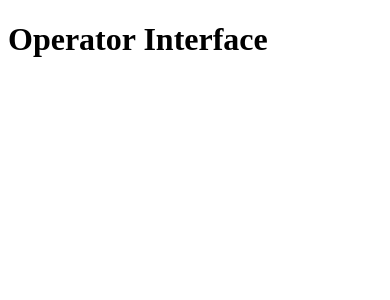
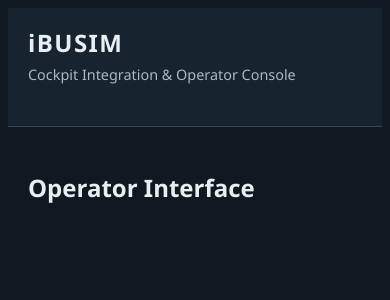
Before and after one commit to David-Kohn64/iBUSIM-integration-app, a React (Vite) app in the folder frontend/: page / in a window 390 px wide. Shown: the top 300 px of the page. Built offline with nearby package versions, Linux system fonts and the light colour scheme.

Commit message:
Operator Header and Layout w Styles sheet

```diff
--- a/frontend/src/operator/OperatorInterface.css
+++ b/frontend/src/operator/OperatorInterface.css
@@ -0,0 +1,102 @@
+:root {
+  font-family: "Segoe UI", Arial, sans-serif;
+  color: #e8eef4;
+  background: #101820;
+}
+
+* {
+  box-sizing: border-box;
+}
+
+.operator-page {
+  min-height: 100vh;
+  background: #101820;
+}
+
+.operator-header {
+  display: flex;
+  align-items: center;
+  justify-content: space-between;
+  gap: 24px;
+  padding: 20px 32px;
+  background: #17232e;
+  border-bottom: 1px solid #344654;
+}
+
+.operator-brand h1 {
+  margin: 0;
+  font-size: 1.5rem;
+  letter-spacing: 0.06em;
+}
+
+.operator-brand p {
+  margin: 6px 0 0;
+  color: #aabac7;
+  font-size: 0.9rem;
+}
+
+.operator-header-actions {
+  display: flex;
+  align-items: center;
+  gap: 12px;
+}
+
+.operator-main {
+  width: 100%;
+  max-width: 1600px;
+  margin: 0 auto;
+  padding: 28px 32px;
+}
+
+.operator-page-heading {
+  margin-bottom: 24px;
+}
+
+.operator-page-heading h2 {
+  margin: 0 0 8px;
+  font-size: 1.6rem;
+}
+
+.operator-page-heading p {
+  margin: 0;
+  color: #aabac7;
+  line-height: 1.5;
+}
+
+.operator-layout {
+  display: grid;
+  grid-template-columns:
+    repeat(2, minmax(0, 1fr));
+  gap: 24px;
+  align-items: start;
+}
+
+.operator-status,
+.operator-cockpit {
+  min-width: 0;
+}
+
+@media (max-width: 900px) {
+  .operator-layout {
+    grid-template-columns: 1fr;
+  }
+
+  .operator-header {
+    padding: 18px 20px;
+  }
+
+  .operator-main {
+    padding: 24px 20px;
+  }
+}
+
+@media (max-width: 520px) {
+  .operator-header {
+    align-items: flex-start;
+    flex-direction: column;
+  }
+
+  .operator-header-actions {
+    flex-wrap: wrap;
+  }
+}
--- a/frontend/src/operator/OperatorInterface.tsx
+++ b/frontend/src/operator/OperatorInterface.tsx
@@ -1,8 +1,35 @@
+import "./OperatorInterface.css"
+
 export function OperatorInterface() {
     return (
-        <main>
-        <h1>Operator Interface</h1>
-        </main>
+        <div className="operator-page">
+            <header className="operator-header">
+                <div className="operator-brand">
+                    <h1>iBUSIM</h1>
+                    <p>Cockpit Integration &amp; Operator Console</p>
+                </div>
+
+                <div className="operator-header-actions">
+                    {/* Stop Button should go here. */}
+                </div>
+            </header>
+
+            <main className="operator-main">
+                <section className="operator-page-heading">
+                    <h1>Operator Interface</h1>
+                </section>
+
+                <div className="operator-layout">
+                    <section className="operator-status">
+                        {/* Status panel goes here */}
+                    </section>
+
+                    <section className="operator-cockpit">
+                        {/* Cockpit controls go here */}
+                    </section>
+                </div>
+            </main>
+        </div>
     )
 }
 
```
